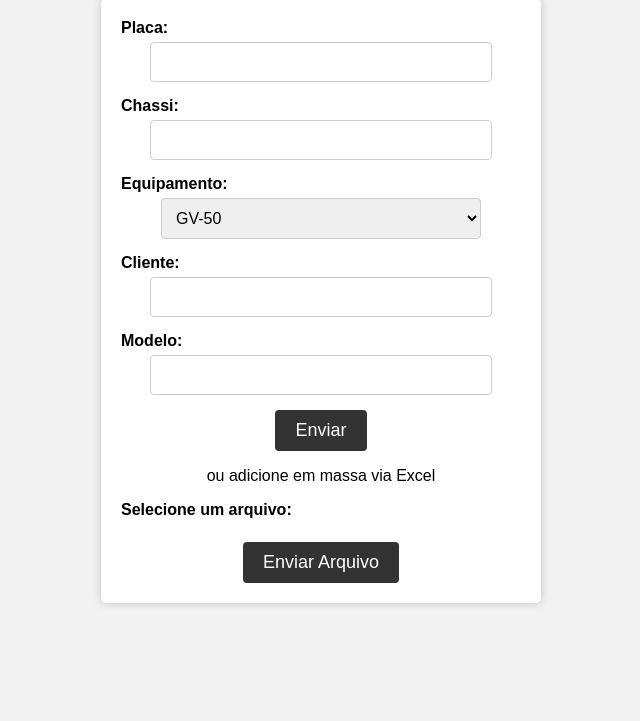
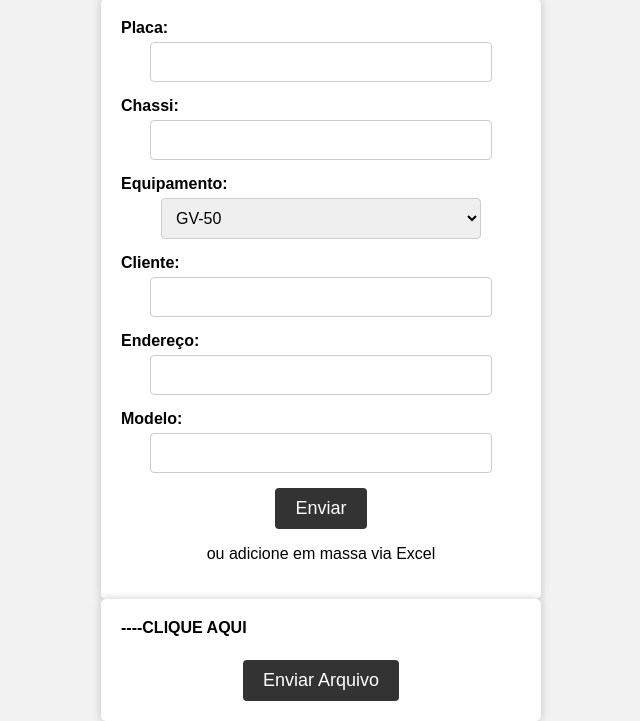
Before and after one commit to sndr/web_project, a Flask app: a page that uses templates/instalacao.html in a window 1280 px wide. Shown: the part 81-802 px from the top of the page, without its empty margins (319-959 px from the left). Before the commit the page ends 687 px from the top, so only its background shows below. Run offline with Flask 3, Linux system fonts and the light colour scheme.

Commit message:
Update instalacao.html

```diff
--- a/templates/instalacao.html
+++ b/templates/instalacao.html
@@ -27,13 +27,17 @@
         <label for="cliente">Cliente:</label>
         <input type="text" id="cliente" name="cliente" ><br>
 
+        <label for="endereco">Endereço:</label>
+        <input type="text" id="endereco" name="endereco" ><br>
+
         <label for="telefone">Modelo:</label>
         <input type="text" id="modelo" name="modelo"><br>
         <input type="submit" value="Enviar">
 
         <p>ou adicione em massa via Excel</p>
-
-        <label for="arquivo">Selecione um arquivo:</label>
+    </form>
+    <form action="instalação/done" method="POST","GET" enctype="multipart/form-data">
+        <label for="arquivo">----CLIQUE AQUI</label>
         <input type="file" id="arquivo" name="arquivo" accept=".xlsx"><br>
         <input type="submit" value="Enviar Arquivo">
     </form>
```
